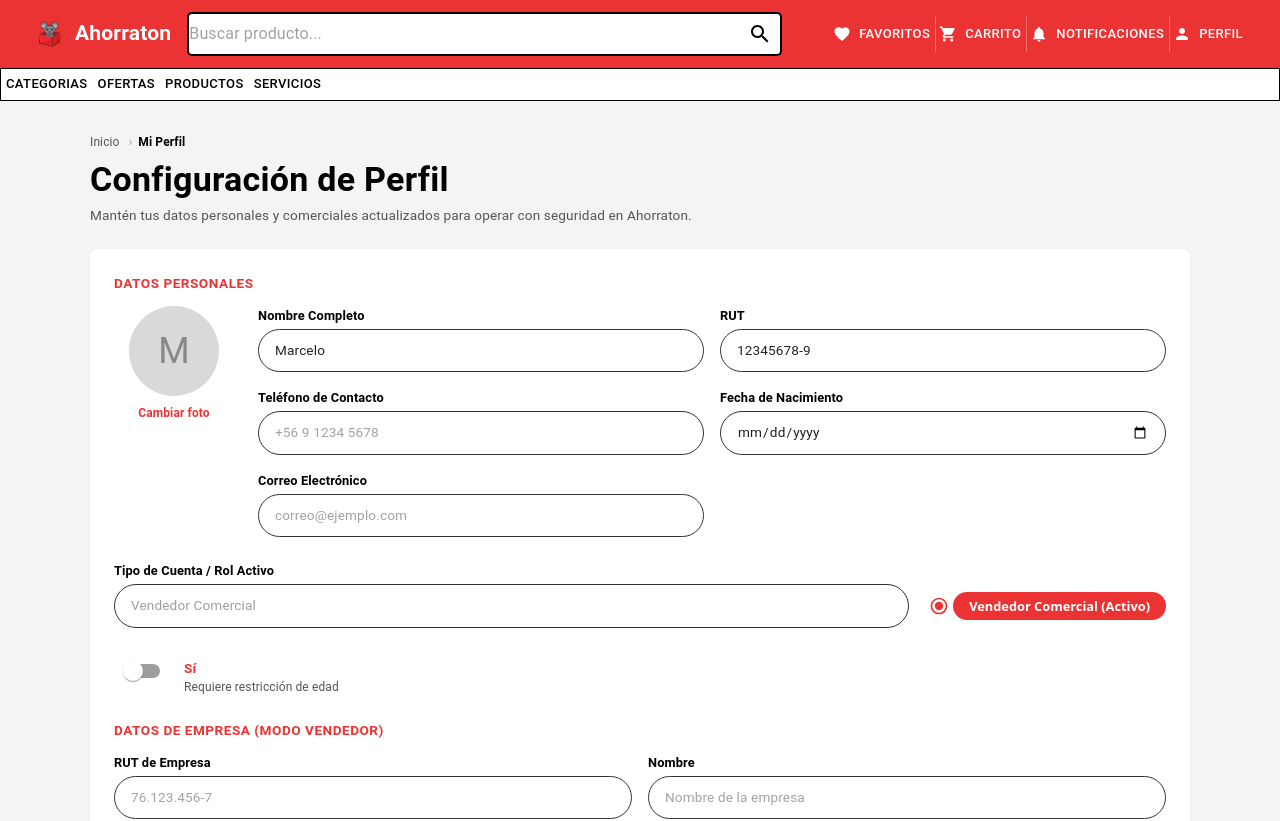
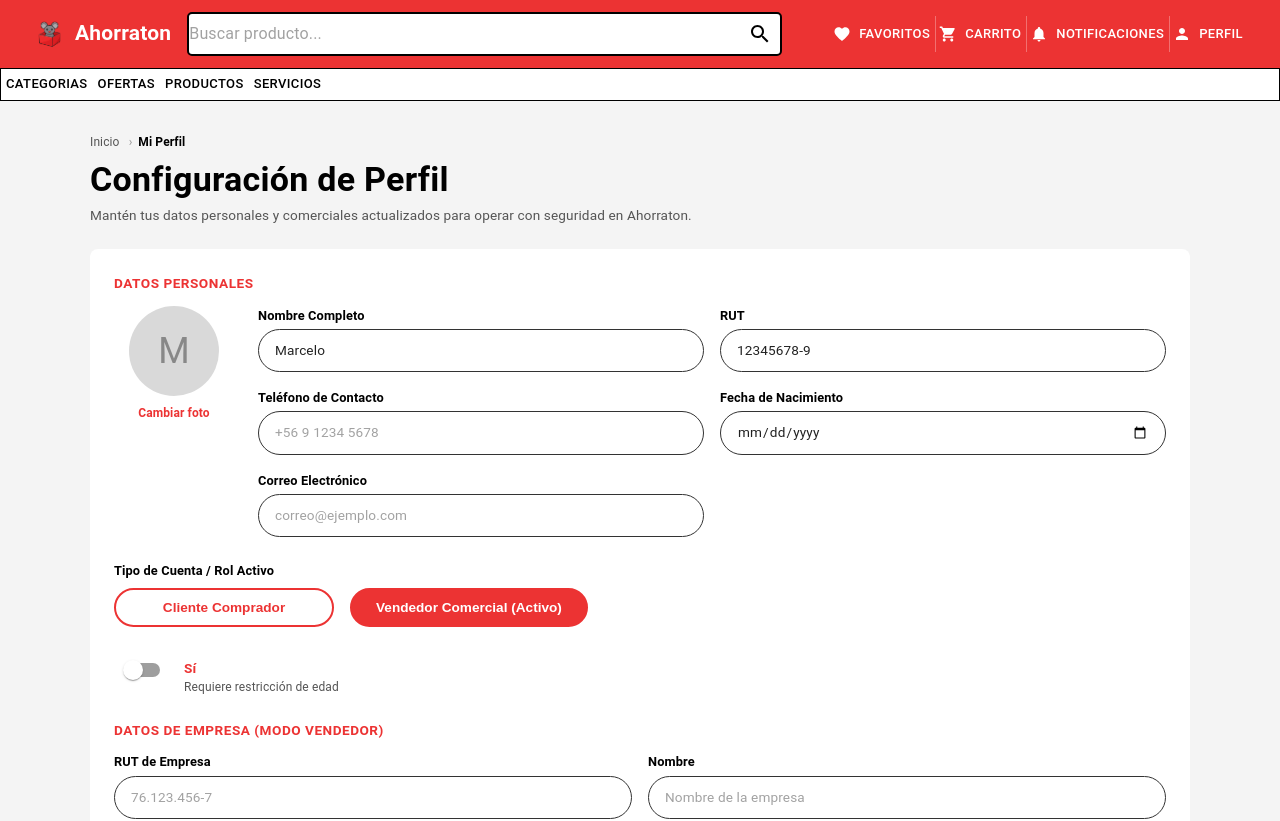
Before and after one commit to ElPabloOficial/-TWM-Proyecto-Compra-Venta, a React app: page /perfil in a window 1280 px wide. Shown: the top 821 px of the page. Built offline with nearby package versions, Linux system fonts and the light colour scheme; the HTML template or start-up script is replaced by a standard one.

Commit message:
botones de cliente comprador y vendedor comercial(activo))

```diff
--- a/src/components/molecules/ProfileAccountType/ProfileAccountType.jsx
+++ b/src/components/molecules/ProfileAccountType/ProfileAccountType.jsx
@@ -1,24 +1,47 @@
 import Box from '@mui/material/Box';
 import Typography from '@mui/material/Typography';
-import Radio from '@mui/material/Radio';
-import CustomInput from '../../atoms/TextField/CustomInput';
 
 /*
  * ProfileAccountType
  *
  * Molécula que muestra el tipo de cuenta / rol activo del usuario.
- * Incluye: un label, el tipo de cuenta (input deshabilitado),
- * un radio button y un chip rojo con el rol activo.
+ * Dos botones: Cliente Comprador y Vendedor Comercial.
+ * El activo se pinta de rojo.
  *
- * @param {string} tipo       → Tipo de cuenta (ej: "Cliente Comprador")
- * @param {string} rolActivo  → Texto del chip rojo (ej: "Vendedor Comercial (Activo)")
- * @param {boolean} esVendedor → Si es vendedor, muestra el chip
+ * @param {string} tipoActivo  → "cliente" o "vendedor"
+ * @param {Function} onChange  → Callback al cambiar de rol
  */
 export default function ProfileAccountType({
-  tipo = 'Cliente Comprador',
-  rolActivo = 'Vendedor Comercial (Activo)',
-  esVendedor = false,
+  tipoActivo = 'cliente',
+  onChange,
 }) {
+  const esCliente = tipoActivo === 'cliente';
+  const esVendedor = tipoActivo === 'vendedor';
+
+  const baseStyles = {
+    padding: '10px 24px',
+    borderRadius: '999px',
+    fontSize: '0.85rem',
+    fontWeight: 700,
+    cursor: 'pointer',
+    transition: 'all 0.2s',
+    border: '2px solid #EC3333',
+    minWidth: 220,
+    textAlign: 'center',
+  };
+
+  const activoStyles = {
+    ...baseStyles,
+    backgroundColor: '#EC3333',
+    color: '#fff',
+  };
+
+  const inactivoStyles = {
+    ...baseStyles,
+    backgroundColor: '#fff',
+    color: '#EC3333',
+  };
+
   return (
     <Box sx={{ mb: 3 }}>
       <Typography
@@ -26,54 +49,30 @@ export default function ProfileAccountType({
           fontSize: '0.8rem',
           fontWeight: 600,
           color: '#000',
-          mb: 0.5,
+          mb: 1,
         }}
       >
         Tipo de Cuenta / Rol Activo
       </Typography>
 
-      <Box sx={{ display: 'flex', alignItems: 'center', gap: 2, flexWrap: 'wrap' }}>
-        <CustomInput
-          value={tipo}
-          disabled
-          sx={{
-            border: '1px solid #333',
-            borderRadius: '999px',
-            ml: 0,
-            px: 2,
-            py: 0.8,
-            fontSize: '0.85rem',
-            width: 220,
-            backgroundColor: '#fff',
-          }}
-        />
+      <Box sx={{ display: 'flex', gap: 2, flexWrap: 'wrap' }}>
+        <Box
+          component="button"
+          type="button"
+          onClick={() => onChange?.('cliente')}
+          sx={esCliente ? activoStyles : inactivoStyles}
+        >
+          {esCliente ? 'Cliente Comprador (Activo)' : 'Cliente Comprador'}
+        </Box>
 
-        {esVendedor && (
-          <Box sx={{ display: 'flex', alignItems: 'center' }}>
-            <Radio
-              checked
-              size="small"
-              sx={{
-                color: '#EC3333',
-                '&.Mui-checked': { color: '#EC3333' },
-                p: 0.5,
-              }}
-            />
-            <Box
-              sx={{
-                backgroundColor: '#EC3333',
-                color: '#fff',
-                px: 2,
-                py: 0.6,
-                borderRadius: '999px',
-                fontSize: '0.8rem',
-                fontWeight: 700,
-              }}
-            >
-              {rolActivo}
-            </Box>
-          </Box>
-        )}
+        <Box
+          component="button"
+          type="button"
+          onClick={() => onChange?.('vendedor')}
+          sx={esVendedor ? activoStyles : inactivoStyles}
+        >
+          {esVendedor ? 'Vendedor Comercial (Activo)' : 'Vendedor Comercial'}
+        </Box>
       </Box>
     </Box>
   );
--- a/src/components/organisms/ProfileConfigCard/ProfileConfigCard.jsx
+++ b/src/components/organisms/ProfileConfigCard/ProfileConfigCard.jsx
@@ -143,9 +143,10 @@ export default function ProfileConfigCard({
 
       {/* TIPO DE CUENTA */}
       <ProfileAccountType
-        tipo={esVendedor ? 'Vendedor Comercial' : 'Cliente Comprador'}
-        rolActivo="Vendedor Comercial (Activo)"
-        esVendedor={esVendedor}
+        tipoActivo={esVendedor ? 'vendedor' : 'cliente'}
+        onChange={(nuevoRol) => {
+        console.log('[Profile] Cambiar rol a:', nuevoRol);
+        }}
       />
 
       {/* SWITCH */}
```
